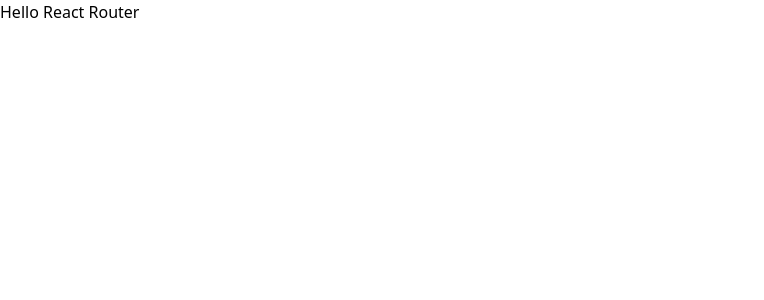
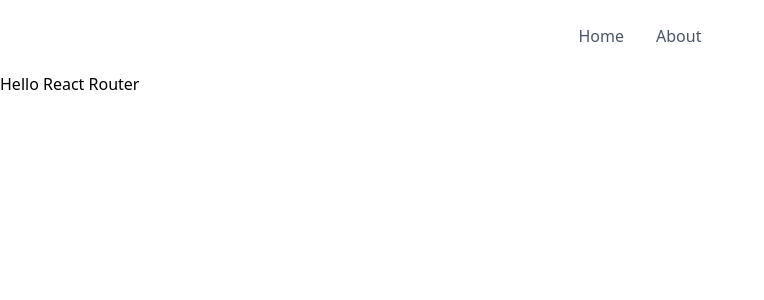
Before and after one commit to gasanashema/React-router, a React (Vite) app in the folder vanlife/: page / in a window 1280 px wide. Shown: the top 300 px of the page, without its empty margins (0-764 px from the left). Built offline with nearby package versions, Linux system fonts and the light colour scheme.

Commit message:
Created my first link - using <Link>

```diff
--- a/vanlife/src/App.tsx
+++ b/vanlife/src/App.tsx
@@ -1,9 +1,13 @@
-import { BrowserRouter, Routes, Route } from "react-router-dom"
+import { BrowserRouter, Routes, Route,Link } from "react-router-dom"
 import Home from './components/Home'
 import About from "./components/About"
 function App() {
   return (
     <BrowserRouter>
+    <nav className="flex justify-center items-center bg-white py-4 px-6">
+      <Link className="text-gray-600 hover:text-gray-900 font-medium py-2 px-4" to='/'>Home</Link>
+      <Link className="text-gray-600 hover:text-gray-900 font-medium py-2 px-4" to='/about'>About</Link>
+    </nav>
       <Routes>
         <Route path='/' element={<Home />} />
         <Route path='/about' element={<About />} />
```
